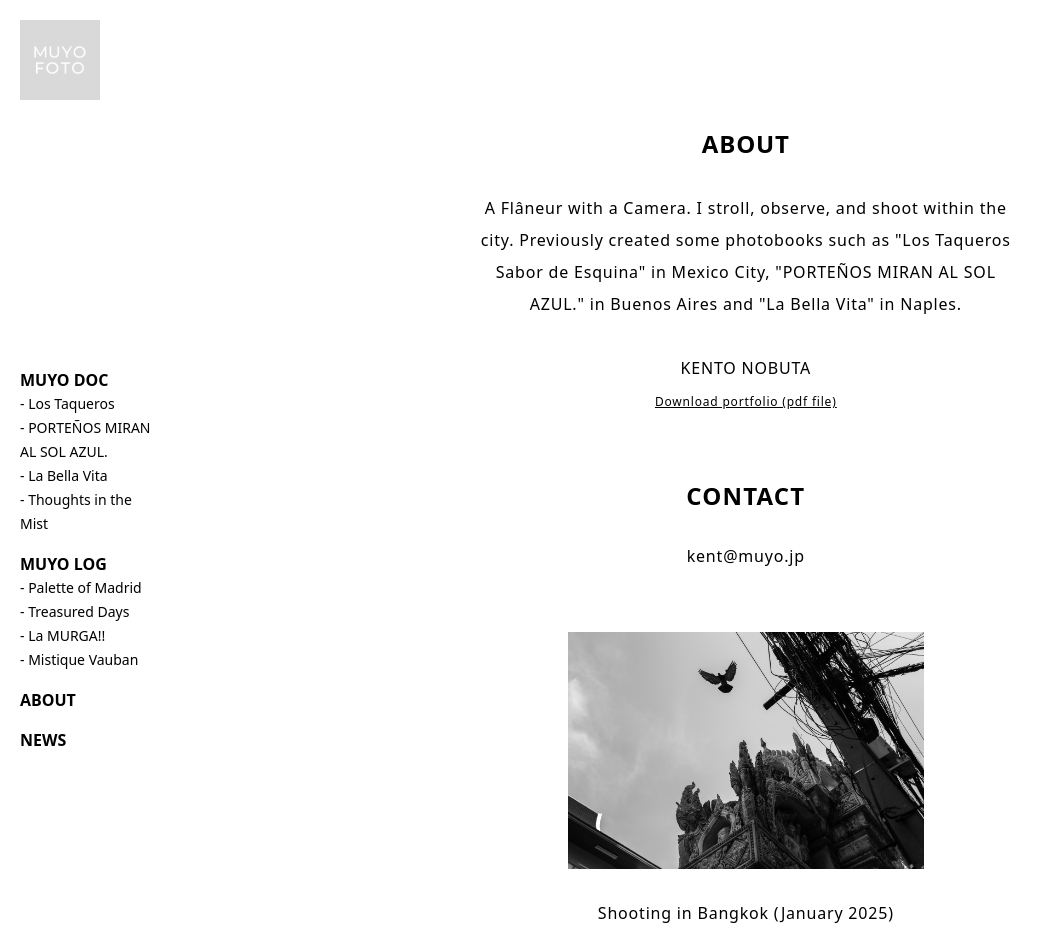
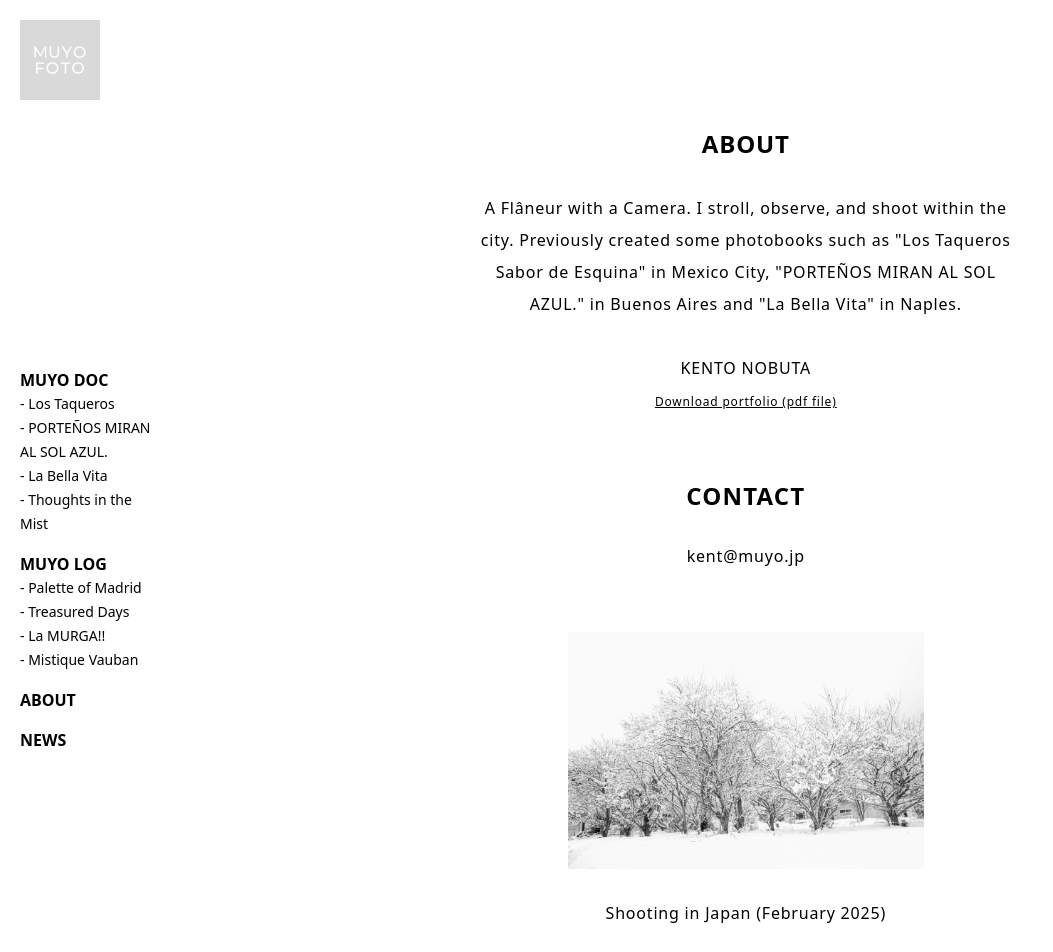
Before and after one commit to Kenchim/muyofoto, a Next.js app: page /about in a window 1280 px wide. Shown: the top 952 px of the page, without its empty margins (0-1053 px from the left). Built offline with nearby package versions, Linux system fonts and the light colour scheme.

Commit message:
change foto

```diff
--- a/app/about/page.tsx
+++ b/app/about/page.tsx
@@ -20,8 +20,8 @@ export default function About() {
             <p className="mt-4 md:mt-8 mb-16">kent@muyo.jp</p>
             <FotoCap
             url="../now.jpg"
-            alt="Bangkok"
-            caption="Shooting in Bangkok (January 2025)"
+            alt="Japan"
+            caption="Shooting in Japan (February 2025)"
             />
             <p className="pb-20"></p>
     </div>
```
Also changed, not shown: public/now.jpg.
